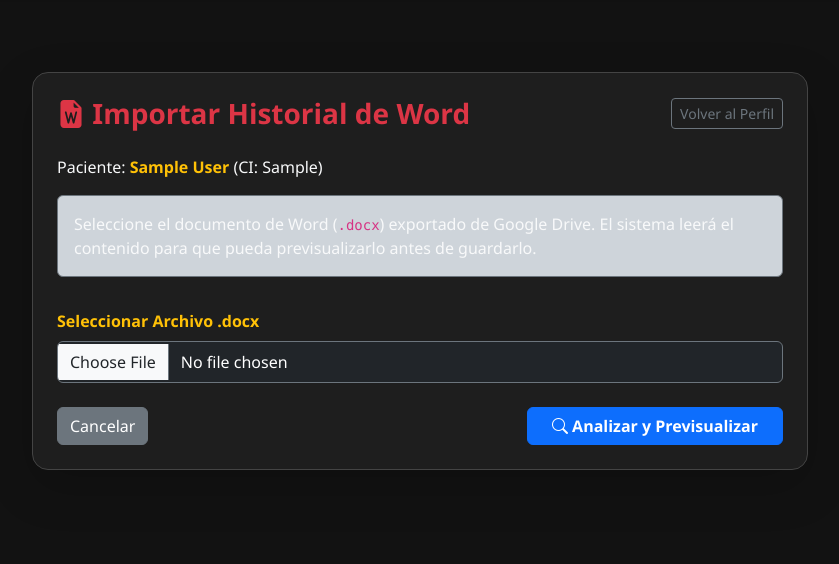
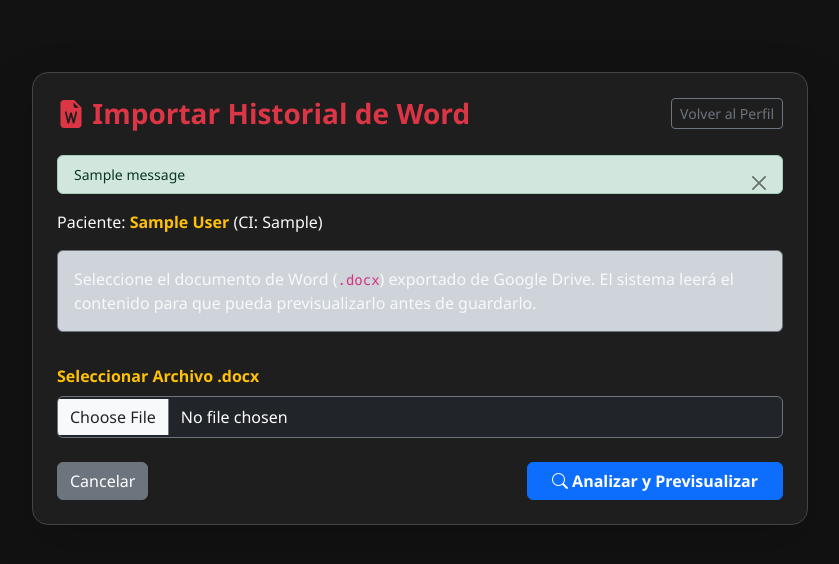
Before and after one commit to patriciafranco-web/metabolysisdem, a Flask app: page /patient/import_docx/1 in a window 1280 px wide. Shown: the part 61-625 px from the top of the page, without its empty margins (220-1059 px from the left). Run offline with Flask 3, Linux system fonts and the light colour scheme; the visitor is signed in with stand-in values (Sample User, id 1); tables that the repository leaves empty hold one stand-in row (values such as "Sample post"); one stand-in notice (Sample message) is shown; some libraries are stand-ins or nearby versions.

Commit message:
Update import_docx.html

```diff
--- a/templates/import_docx.html
+++ b/templates/import_docx.html
@@ -62,6 +62,17 @@
             <a href="{{ url_for('patient_detail', id=patient.id) }}" class="btn btn-outline-secondary btn-sm">Volver al Perfil</a>
         </div>
 
+        {% with messages = get_flashed_messages(with_categories=true) %}
+            {% if messages %}
+                {% for category, message in messages %}
+                <div class="alert alert-{{ category }} alert-dismissible fade show py-2 small mb-3" role="alert">
+                    {{ message }}
+                    <button type="button" class="btn-close" data-bs-dismiss="alert"></button>
+                </div>
+                {% endfor %}
+            {% endif %}
+        {% endwith %}
+
         <p class="text-light">
             Paciente: <strong class="text-warning">{{ patient.full_name }}</strong> (CI: {{ patient.ci }})
         </p>
@@ -72,15 +83,15 @@
             Seleccione el documento de Word (<code>.docx</code>) exportado de Google Drive. El sistema leerá el contenido para que pueda previsualizarlo antes de guardarlo.
         </div>
 
-        <form method="POST" enctype="multipart/form-data" class="mt-3">
+        <form method="POST" enctype="multipart/form-data" class="mt-3" id="formUploadDocx">
             <input type="hidden" name="action" value="upload">
             <div class="mb-3">
                 <label class="form-label text-warning fw-bold">Seleccionar Archivo .docx</label>
-                <input type="file" class="form-control bg-dark text-white border-secondary py-2" name="word_file" accept=".docx" required>
+                <input type="file" class="form-control bg-dark text-white border-secondary py-2" name="word_file" accept=".docx,.DOCX" required>
             </div>
             <div class="d-flex justify-content-between mt-4">
                 <a href="{{ url_for('patient_detail', id=patient.id) }}" class="btn btn-secondary">Cancelar</a>
-                <button type="submit" class="btn btn-primary fw-bold px-4">
+                <button type="submit" class="btn btn-primary fw-bold px-4" id="btnAnalizarDocx">
                     <i class="bi bi-search"></i> Analizar y Previsualizar
                 </button>
             </div>
@@ -119,7 +130,7 @@
 
             <div class="d-flex justify-content-between mt-4 pt-3 border-top border-secondary">
                 <a href="{{ url_for('import_docx', patient_id=patient.id) }}" class="btn btn-secondary">Cancelar y Elegir Otro</a>
-                <button type="submit" class="btn btn-success fw-bold px-4">
+                <button type="submit" class="btn btn-success fw-bold px-4" id="btnConfirmarDocx">
                     <i class="bi bi-check-circle"></i> Confirmar y Guardar en la Ficha
                 </button>
             </div>
@@ -190,12 +201,28 @@ function toggleDictadoDocx() {
     docxRecognition.start();
 }
 
+const formUploadDocx = document.getElementById('formUploadDocx');
+if (formUploadDocx) {
+    formUploadDocx.addEventListener('submit', () => {
+        const btn = document.getElementById('btnAnalizarDocx');
+        if (btn) {
+            btn.innerHTML = 'Analizando archivo...';
+            btn.disabled = true;
+        }
+    });
+}
+
 const formDocx = document.getElementById('formConfirmDocx');
 if (formDocx) {
     formDocx.addEventListener('submit', () => {
         if (docxDictando && docxRecognition) {
             docxRecognition.stop();
         }
+        const btn = document.getElementById('btnConfirmarDocx');
+        if (btn) {
+            btn.innerHTML = 'Procesando y guardando...';
+            btn.disabled = true;
+        }
     });
 }
 </script>
```
